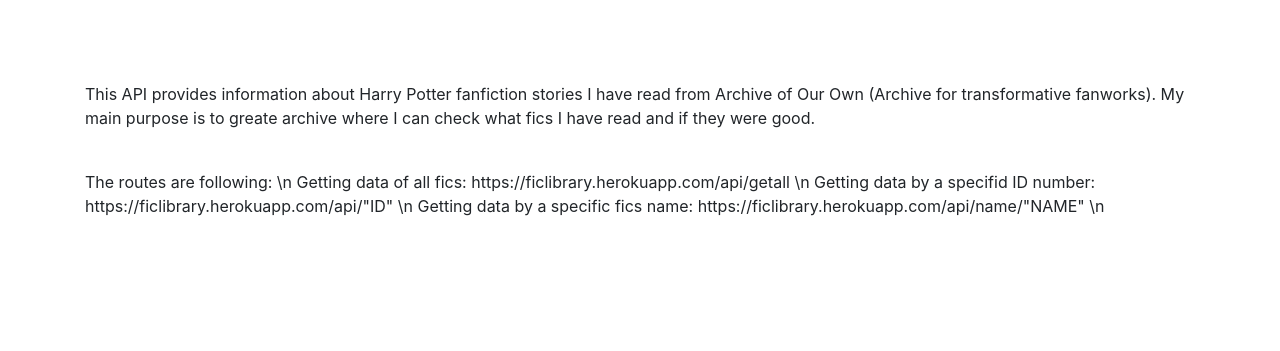
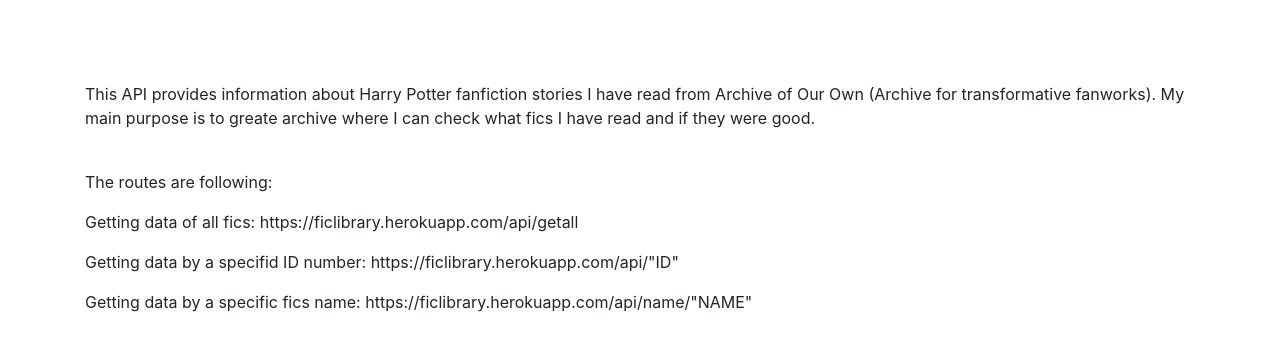
Before and after one commit to Karmalius/RestAPI, a website: page public/index.html in a window 1280 px wide. Shown: the part 169-520 px from the top of the page. Drawn offline with nearby package versions, Linux system fonts and the light colour scheme.

Commit message:
Korjattu rivitys

```diff
--- a/public/index.html
+++ b/public/index.html
@@ -34,14 +34,16 @@
         </p>
         <br>
         <p>
-            The routes are following: \n
-
-            Getting data of all fics: https://ficlibrary.herokuapp.com/api/getall \n
-            Getting data by a specifid ID number: https://ficlibrary.herokuapp.com/api/"ID" \n
-            Getting data by a specific fics name: https://ficlibrary.herokuapp.com/api/name/"NAME" \n
+            The routes are following:
         </p>
         <p>
-
+            Getting data of all fics: https://ficlibrary.herokuapp.com/api/getall
+        </p>
+        <p>
+            Getting data by a specifid ID number: https://ficlibrary.herokuapp.com/api/"ID"
+        </p>
+        <p>
+            Getting data by a specific fics name: https://ficlibrary.herokuapp.com/api/name/"NAME"
         </p>
     </div>
   </body>
```
